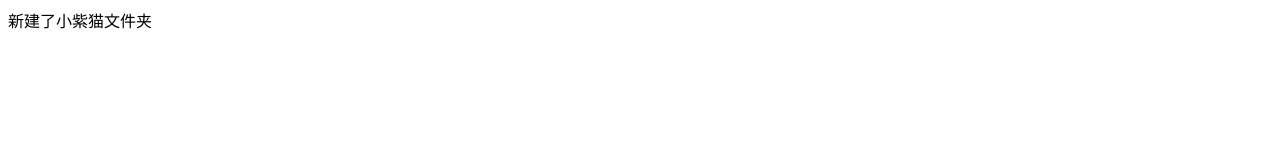
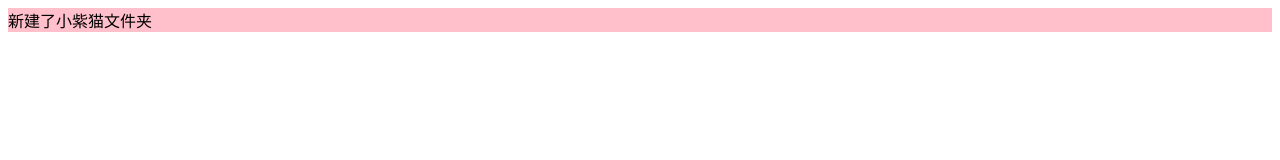
Before and after one commit to Angela-zhong/Studyxiaozimao, a plain HTML site: page index.html in a window 1280 px wide. Drawn offline with Linux system fonts and the light colour scheme.

Commit message:
粉红
是

```diff
--- /dev/null
+++ b/index.css
@@ -0,0 +1,3 @@
+div{
+    background-color: pink;
+}
--- a/index.html
+++ b/index.html
@@ -5,6 +5,7 @@
     <meta name="viewport" content="width=device-width, initial-scale=1.0">
     <meta http-equiv="X-UA-Compatible" content="ie=edge">
     <title>Document</title>
+    <link rel="stylesheet" href="./index.css">
 </head>
 <body>
     <div>新建了小紫猫文件夹 </div>
```
